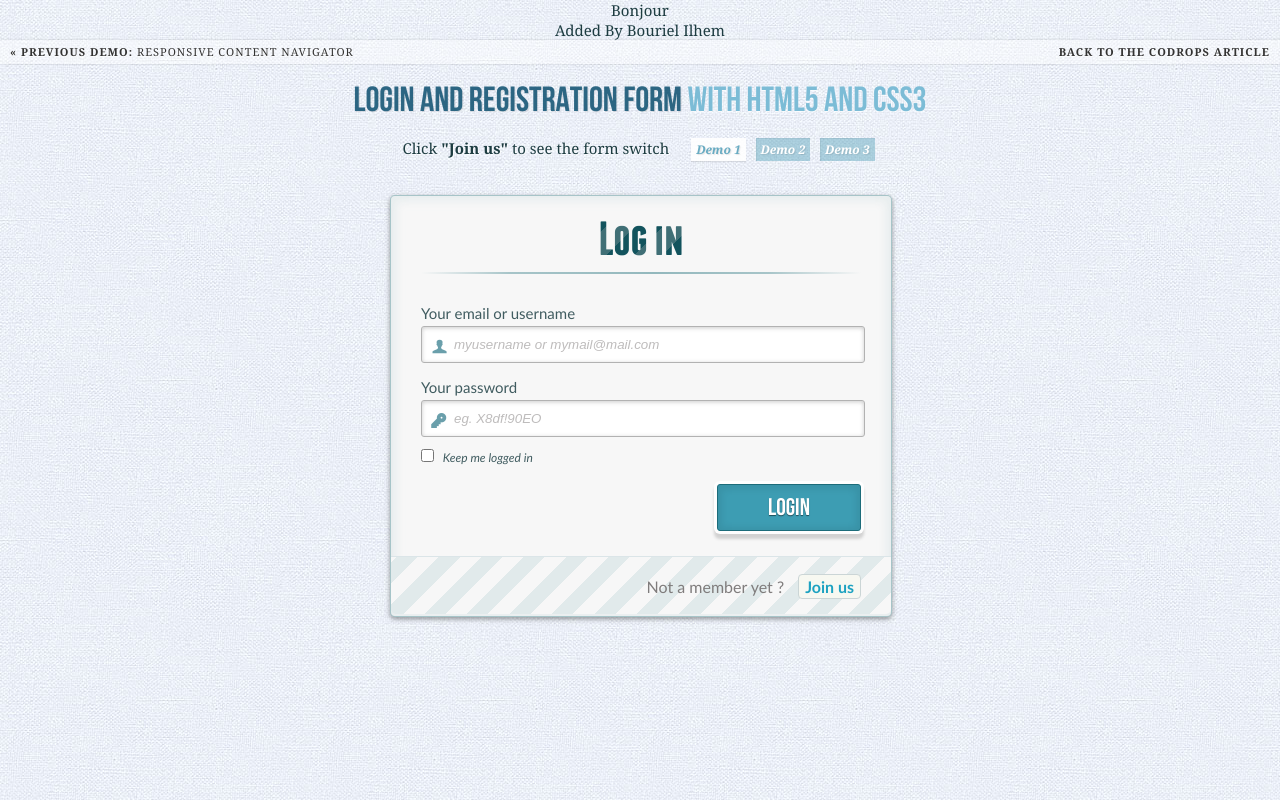
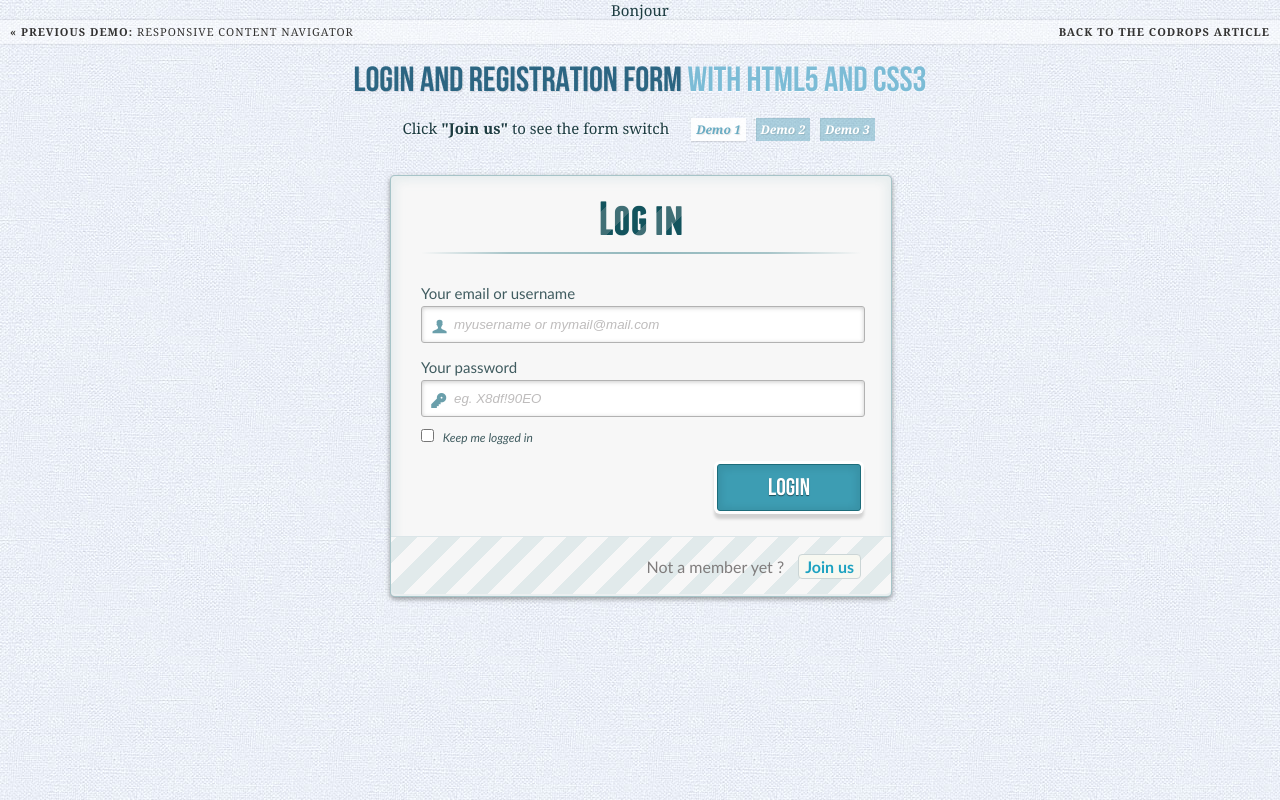
Before and after one commit to TestOrg54/repOrg, a plain HTML site: page index.html in a window 1280 px wide. Drawn offline with Linux system fonts and the light colour scheme.

Commit message:
first in org

```diff
--- a/index.html
+++ b/index.html
@@ -20,7 +20,6 @@
     <body>
         <div class="container">
         <h1>Bonjour</h1>
-        <h2>Added By Bouriel Ilhem</h2>
             <!-- Codrops top bar -->
             <div class="codrops-top">
                 <a href="">
```
